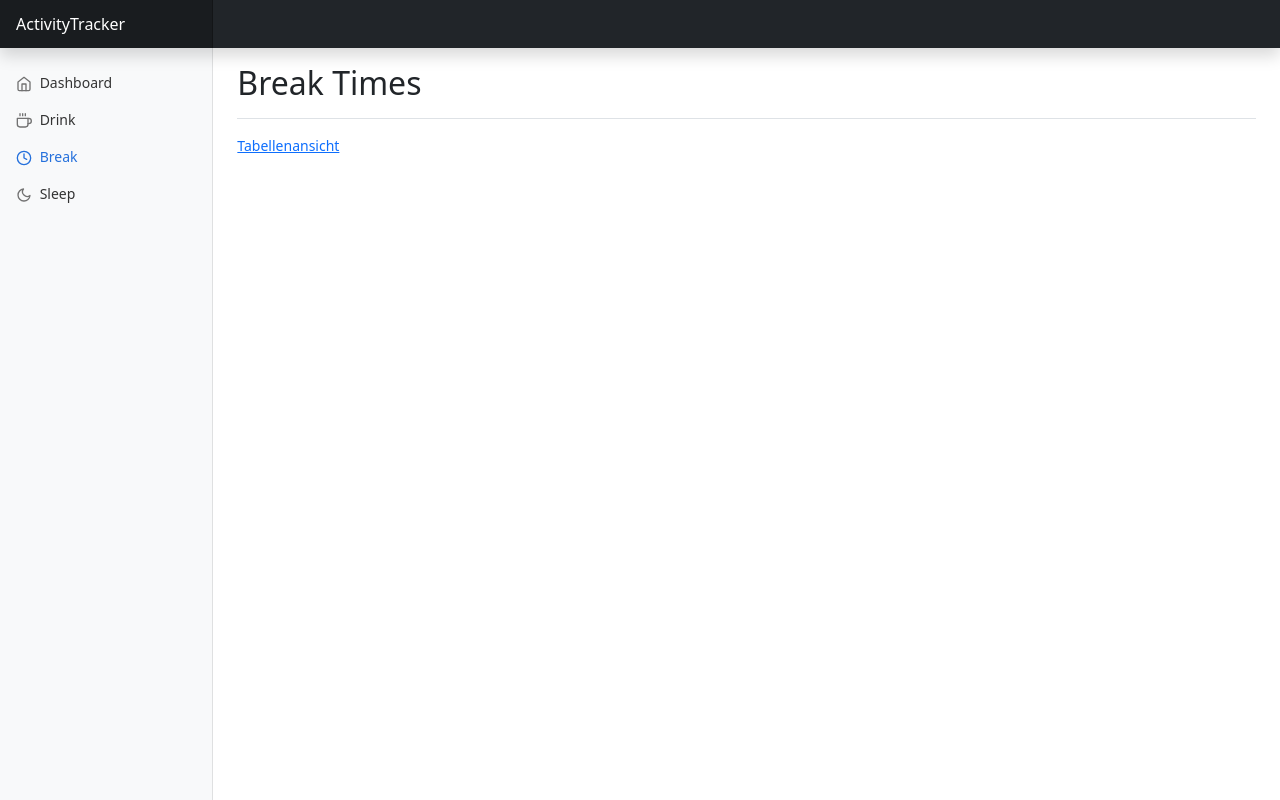
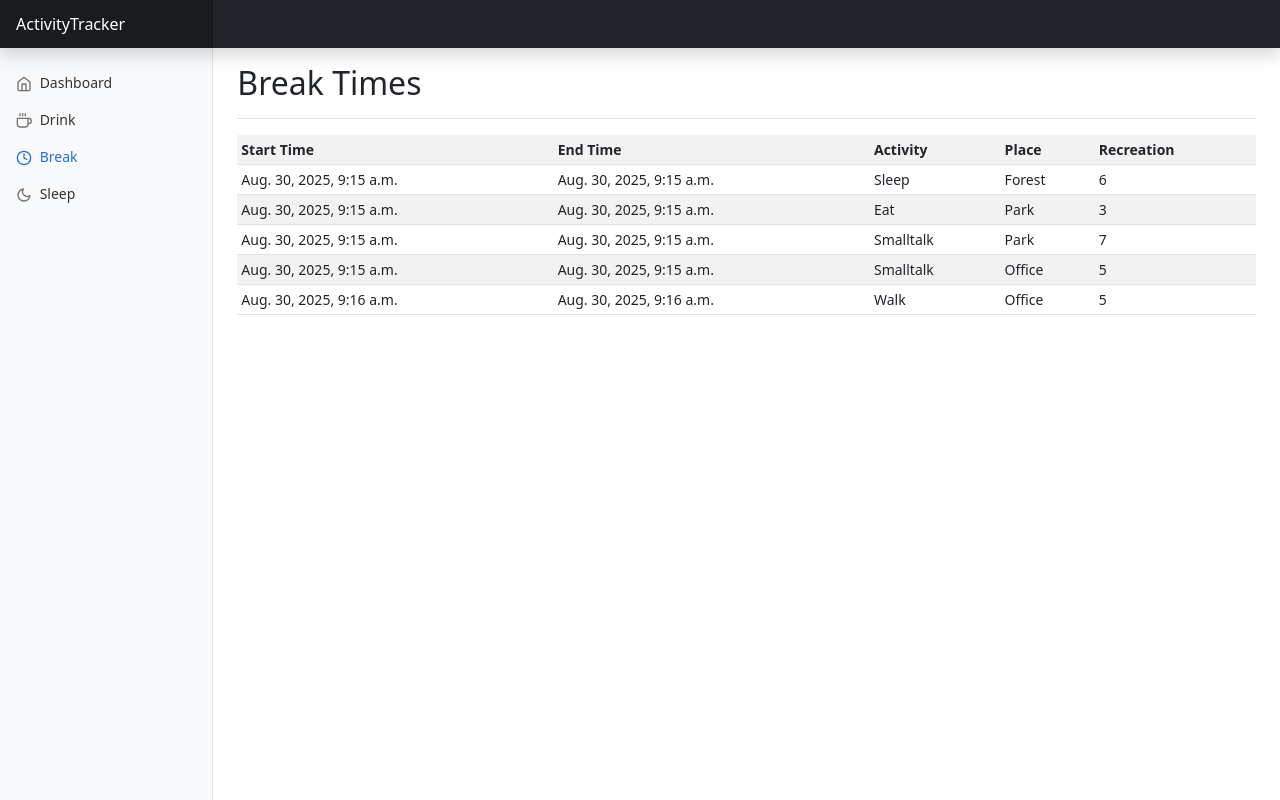
Before and after one commit to Butterbananenbrot/ActivityTracker, a Django app: page /breaktime/ in a window 1280 px wide. Run offline with Django 5.2, Linux system fonts and the light colour scheme; data comes from the database, SQL or seed files in the repository.

Commit message:
break-App: Tabelle in View eingebaut

```diff
--- a/auxiliary/context_generator.py
+++ b/auxiliary/context_generator.py
@@ -1,5 +1,5 @@
 from drink.models import Drink
-
+from breaktime.models import Break
 
 def create_drink_data_context():
     mapping = {"W": "Water", "C": "Coffee", "B": "Beer"}
@@ -12,3 +12,17 @@ def create_drink_data_context():
         for d in Drink.objects.all()
     ]
     return drinks
+
+
+def create_break_data_context():
+    breaks = [
+        {
+            "start_time": b.start_time,
+            "end_time": b.end_time,
+            "activity": b.activity,
+            "place": b.place,
+            "recreation": b.recreation
+        }
+        for b in Break.objects.all()
+    ]
+    return breaks
--- a/breaktime/templates/breaktime/index.html
+++ b/breaktime/templates/breaktime/index.html
@@ -148,7 +148,7 @@
 
             </div>
 
-            <a href="{% url "breaktime:break_table_view" %}">Tabellenansicht</a>
+            {% include 'generic_table.html' with data=break_data_context %}
         </main>
     </div>
 </div>
--- a/breaktime/views.py
+++ b/breaktime/views.py
@@ -2,14 +2,19 @@ from django.http import HttpResponse
 from django.shortcuts import render
 from django.views import generic
 
+from auxiliary.context_generator import create_break_data_context
 from auxiliary.view_generator import generate_table_view
 from .models import Break
 
-# Create your views here.
+# # Create your views here.
+# def welcome_page(request):
+#     # return HttpResponse("Welcome to breaktime app." )
+#     return render(request, 'breaktime/index.html')
+
+
 def welcome_page(request):
-    # return HttpResponse("Welcome to breaktime app." )
-    return render(request, 'breaktime/index.html')
-
+    breaks = create_break_data_context()
+    return render(request, 'breaktime/index.html', {"break_data_context": breaks})
 
 class BreakListView(generic.ListView):
     ''' Veralteter View, stattdessen wird mittlerweile break_table_view genutzt. '''
```
Also changed, not shown: drink/templates/drink/index.html (+1 -6 lines).
